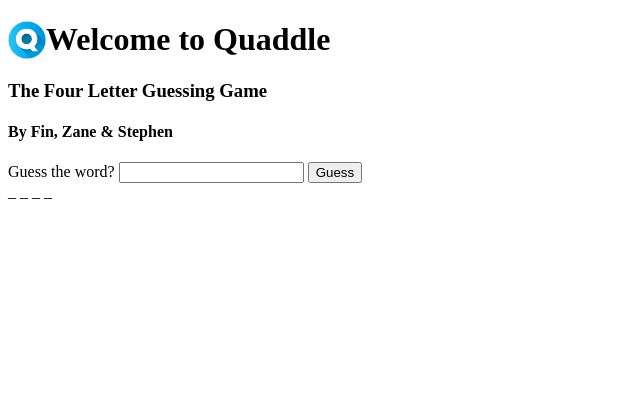
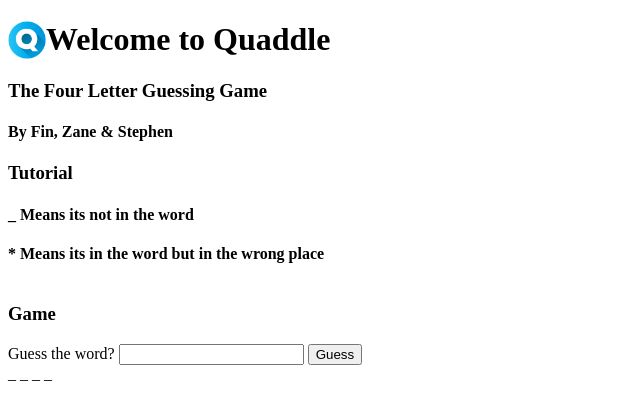
Before and after one commit to steambun/caramel-slice, a Flask app: page / in a window 1280 px wide. Shown: the top 420 px of the page, without its empty margins (0-640 px from the left). Run offline with Flask 2, Linux system fonts and the light colour scheme.

Commit message:
Added tutorial

```diff
--- a/templates/index.html
+++ b/templates/index.html
@@ -13,6 +13,12 @@
    <h3>The Four Letter Guessing Game</h3>
    <H4>By Fin, Zane & Stephen</H4>
    <div class="row">
+    <H3>Tutorial</H3>
+    <h4>_ Means its not in the word</h4>
+    <H4>* Means its in the word but in the wrong place</H4>
+   </div>
+   <div class="row">
+    <H3>Game</H3>
         <div class="column">
             <form action="/guess_submitted" method="post">
                 <label for="guess_label">Guess the word?</label>
```
